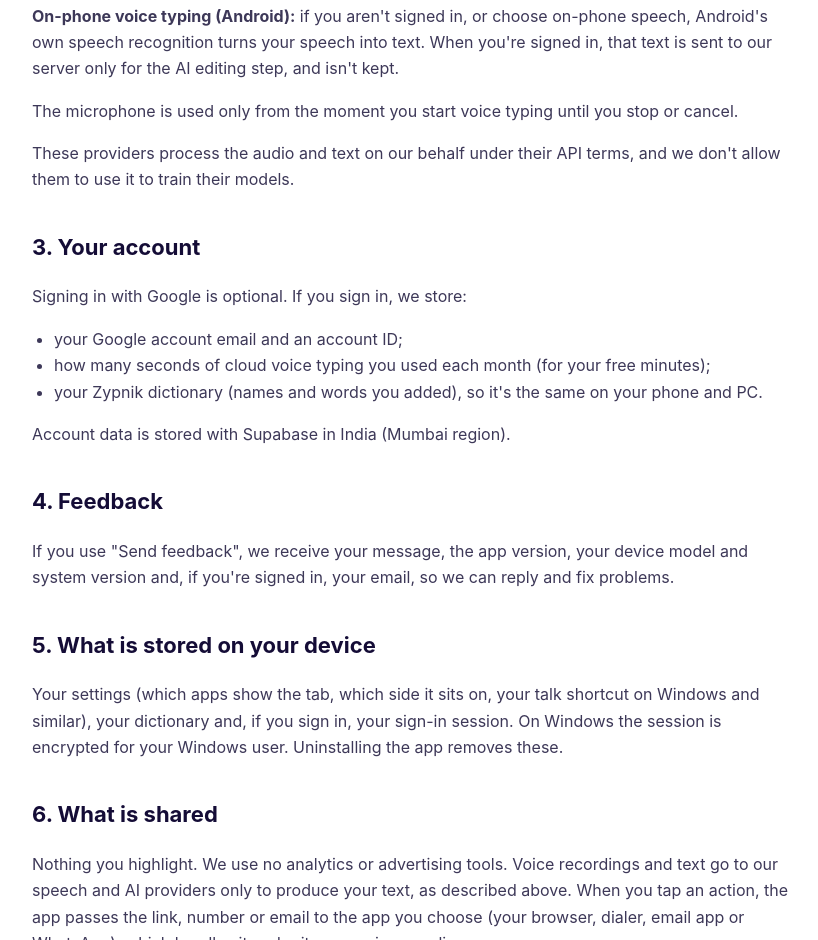
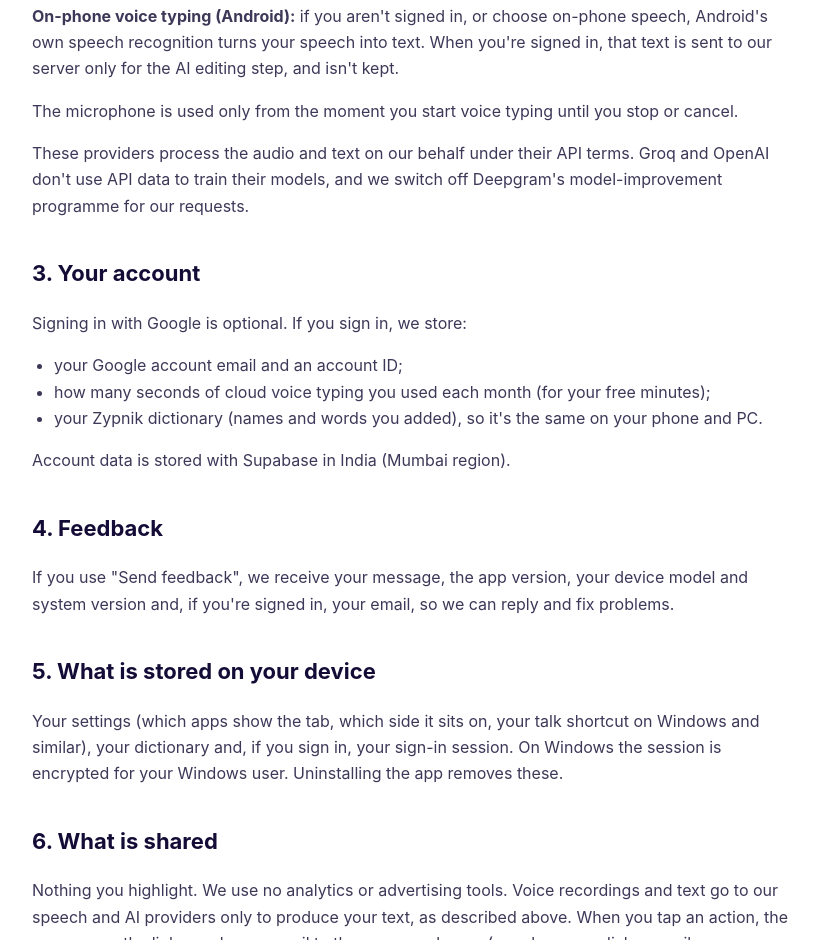
Before and after one commit to biotecnika/zypnik-site, a plain HTML site: page privacy.html in a window 1280 px wide. Shown: the part 1449-2389 px from the top of the page, without its empty margins (228-1046 px from the left). Drawn offline with Linux system fonts and the light colour scheme.

Commit message:
Privacy: precise provider training wording
Co-Authored-By: Claude Opus 5.5 <noreply@anthropic.com>
Claude-Session: https://claude.ai/code/session_01RDTsnatt33wvE2CJGEjUR3

```diff
--- a/privacy.html
+++ b/privacy.html
@@ -29,7 +29,7 @@
 <p>To help spell names correctly, the app also sends the words in your Zypnik dictionary and the name of the app you're typing into (for example "WhatsApp"), so the text can be formatted for it.</p>
 <p><b>On-phone voice typing (Android):</b> if you aren't signed in, or choose on-phone speech, Android's own speech recognition turns your speech into text. When you're signed in, that text is sent to our server only for the AI editing step, and isn't kept.</p>
 <p>The microphone is used only from the moment you start voice typing until you stop or cancel.</p>
-<p>These providers process the audio and text on our behalf under their API terms, and we don't allow them to use it to train their models.</p>
+<p>These providers process the audio and text on our behalf under their API terms. Groq and OpenAI don't use API data to train their models, and we switch off Deepgram's model-improvement programme for our requests.</p>
 
 <h2>3. Your account</h2>
 <p>Signing in with Google is optional. If you sign in, we store:</p>
```
